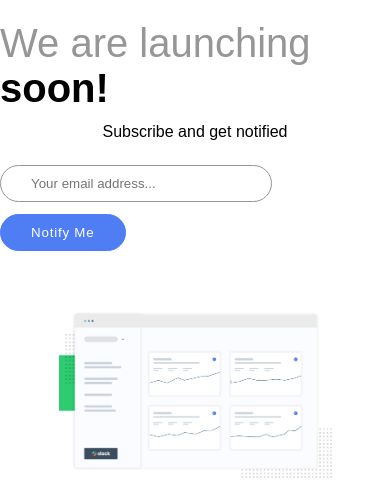
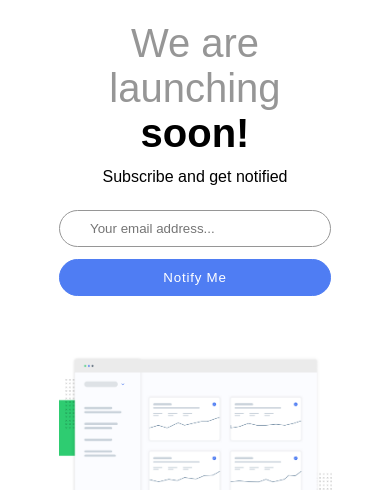
Before and after one commit to GHamza-Dev/Ping-single-column-coming-soon-page, a plain HTML site: page index.html in a window 390 px wide. Shown: the part 98-588 px from the top of the page. Drawn offline with Linux system fonts and the light colour scheme.

Commit message:
Added CSS Media

```diff
--- a/styles/style.css
+++ b/styles/style.css
@@ -109,6 +109,27 @@ header h1 span {
 }
 
 
+/** CSS Media **/
+
+@media screen and (max-width:550px) {
+    header .content {
+        max-width: 90%;
+    }
+    header h1 {
+        width: 80%;
+        text-align: center;
+    }
+    .form {
+        display: flex;
+        flex-direction: column;
+        text-align: center;
+    }
+    .footer ul {
+        width: 25%;
+    }
+}
+
+
 /** Alerts **/
 
 
```
